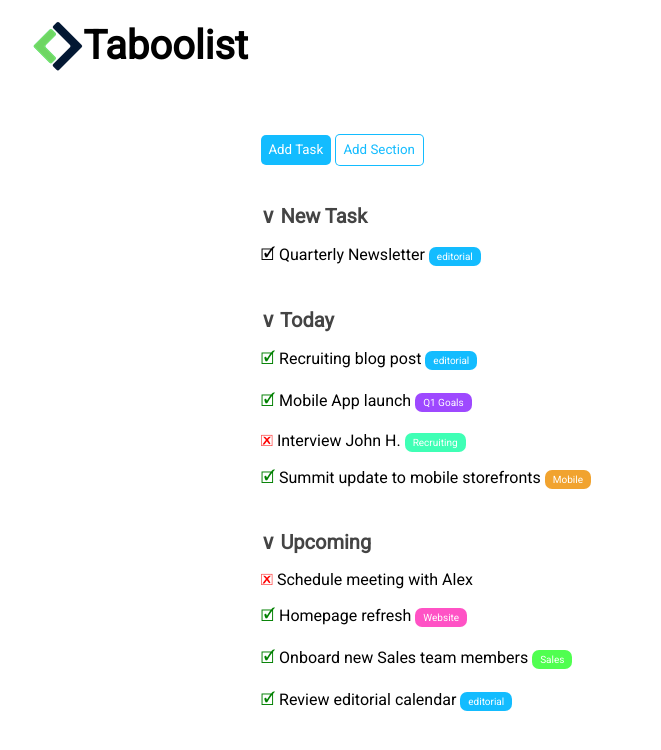
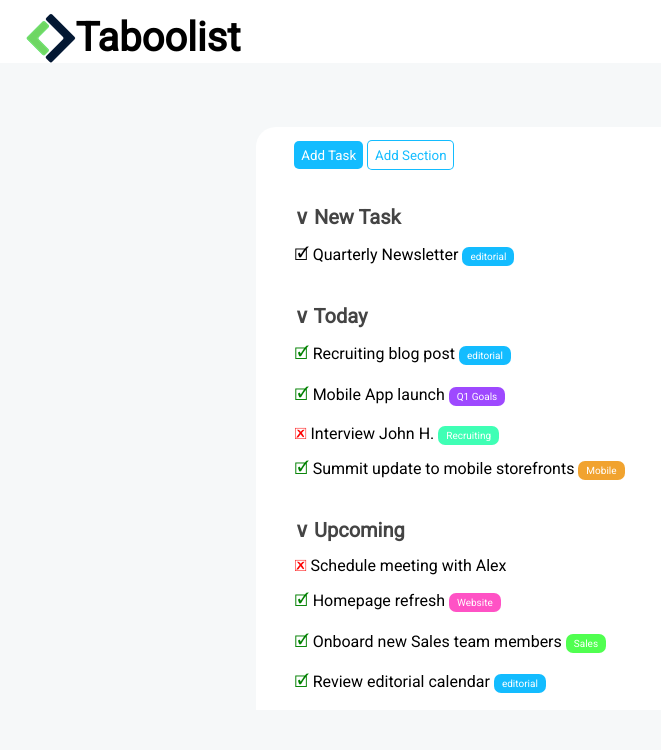
Before and after one commit to manolioluigi/html-css-toboolist, a plain HTML site: page index.html in a window 1280 px wide. Shown: the whole page, without its empty margins (0-661 px from the left). Drawn offline with Linux system fonts and the light colour scheme.

Commit message:
ultime modifiche

```diff
--- a/css/style.css
+++ b/css/style.css
@@ -1,5 +1,13 @@
 * {
     font-family: 'Roboto', sans-serif;
+    margin: 0;
+    padding: 0;
+    box-sizing: border-box;
+}
+
+body{
+    background-color: #f6f8f9;
+
 }
 
 #textLogo{
@@ -12,12 +20,16 @@
     align-items:center;
     padding-left: 2%;
     padding-top: 1%;
+    background-color: white;
  }
 
  #container{
     width: 60%;
     margin: auto;
     margin-top: 5%;
+    background-color: white;
+    padding: 1% 3%;
+    border-radius: 20px 20px 0px 0px;
  }
 
  #taskButton{
```
